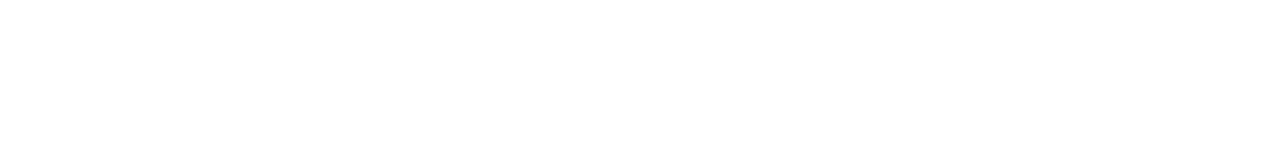
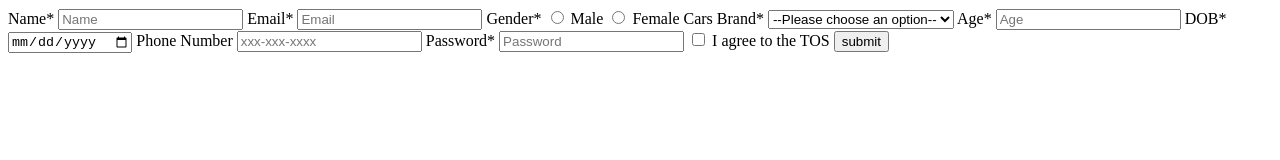
Before and after one commit to acciojob/signup-form-car-sonu2614, a website: page main.html in a window 1280 px wide. Drawn offline with Linux system fonts and the light colour scheme.

Commit message:
created a submission

```diff
--- a/main.html
+++ b/main.html
@@ -7,6 +7,57 @@
 </head>
 
 <body>
+	<form method="post">
+        <!-- 		Name -->
+		<label for="name">Name*</label>
+		<input type="text" id="name" placeholder="Name" required>
+
+        <!-- 		Email -->
+		<label for="email">Email*</label>
+		<input type="email" id="email" placeholder="Email" required>
+
+        <!-- 		Gender -->
+		<label for="gender">Gender*</label>
+		<input type="radio" name="gender" id="gender-m" required>
+		<label for="gender_m">Male</label>
+		<input type="radio" name="gender" id="gender-f"required>
+		<label for="gender_f">Female</label>
+
+        <!-- Cars Brand -->
+		<label for="cars" id="cars">Cars Brand*</label>
+		<select required>
+			<option value="" disabled selected>--Please choose an option--</option>
+			<option value="bmw">BMW</option>
+			<option value="audi">Audi</option>
+			<option value="mercedez">Mercedez</option>
+		</select>
+
+
+		<!-- Age -->
+		<label for="age">Age*</label>
+		<input type="number" id="age" placeholder="Age" required>
+
+		<!-- 		DOB -->
+		<label for="dob" >DOB*</label>
+		<input type="date" id="dob" required>
+
+		<!-- 		Phone Number -->
+		<label for="tel">Phone Number</label>
+		<input type="tel"  placeholder="xxx-xxx-xxxx"id="tel">
+
+	   <!-- 		password -->
+		<label for="password">Password*</label>
+		<input type="password" id="password" placeholder="Password" required>
+
+
+		<input type="checkbox"  id="tos" required>
+		<label for="tos">I agree to the TOS</label>
+
+		<button type="submit">submit</button>
+
+
+
+	</form>
 	<!-- the entire body must be written by student -->
     <script type="text/javascript" src="./script.js">
 </script>
```
